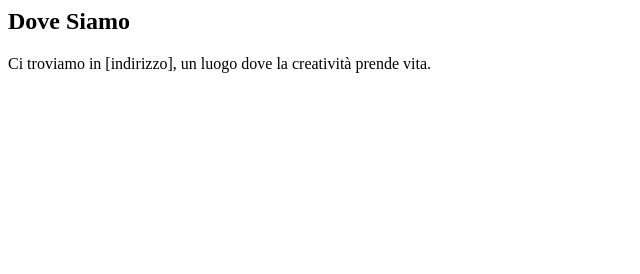
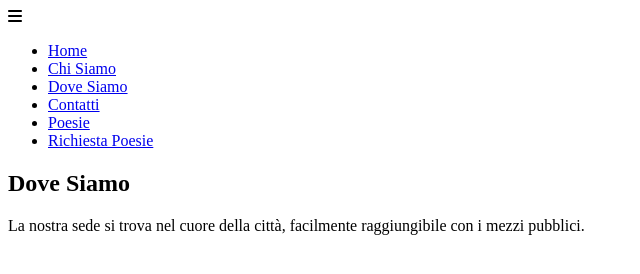
Before and after one commit to chiaramgl/Lapennadicalliope, a plain HTML site: page dove_siamo.html in a window 1280 px wide. Shown: the whole page, without its empty margins (0-640 px from the left). Drawn offline with Linux system fonts and the light colour scheme.

Commit message:
Update dove_siamo.html

```diff
--- a/dove_siamo.html
+++ b/dove_siamo.html
@@ -1,4 +1,37 @@
-<div id="dove_siamo" class="container hidden">
-    <h2>Dove Siamo</h2>
-    <p>Ci troviamo in [indirizzo], un luogo dove la creatività prende vita.</p>
-</div>
+<!DOCTYPE html>
+<html lang="it">
+<head>
+    <meta charset="UTF-8">
+    <meta name="viewport" content="width=device-width, initial-scale=1.0">
+    <title>Dove Siamo - La Penna di Calliope</title>
+    <link rel="stylesheet" href="styles.css">
+    <script src="https://kit.fontawesome.com/a076d05399.js" crossorigin="anonymous"></script>
+</head>
+<body>
+    <header>
+        <nav>
+            <div class="menu-toggle" id="hamburger">
+                <i class="fas fa-bars"></i>
+            </div>
+            <div class="overlay"></div>
+            <div class="container">
+                <ul class="menu">
+                    <li><a href="index.html">Home</a></li>
+                    <li><a href="chi_siamo.html">Chi Siamo</a></li>
+                    <li><a href="dove_siamo.html">Dove Siamo</a></li>
+                    <li><a href="contatti.html">Contatti</a></li>
+                    <li><a href="poesie.html">Poesie</a></li>
+                    <li><a href="richiesta.html" target="_blank">Richiesta Poesie</a></li>
+                </ul>
+            </div>
+        </nav>
+    </header>
+    <main>
+        <section id="dove-siamo">
+            <h1>Dove Siamo</h1>
+            <p>La nostra sede si trova nel cuore della città, facilmente raggiungibile con i mezzi pubblici.</p>
+        </section>
+    </main>
+    <script src="script.js"></script>
+</body>
+</html>
```
